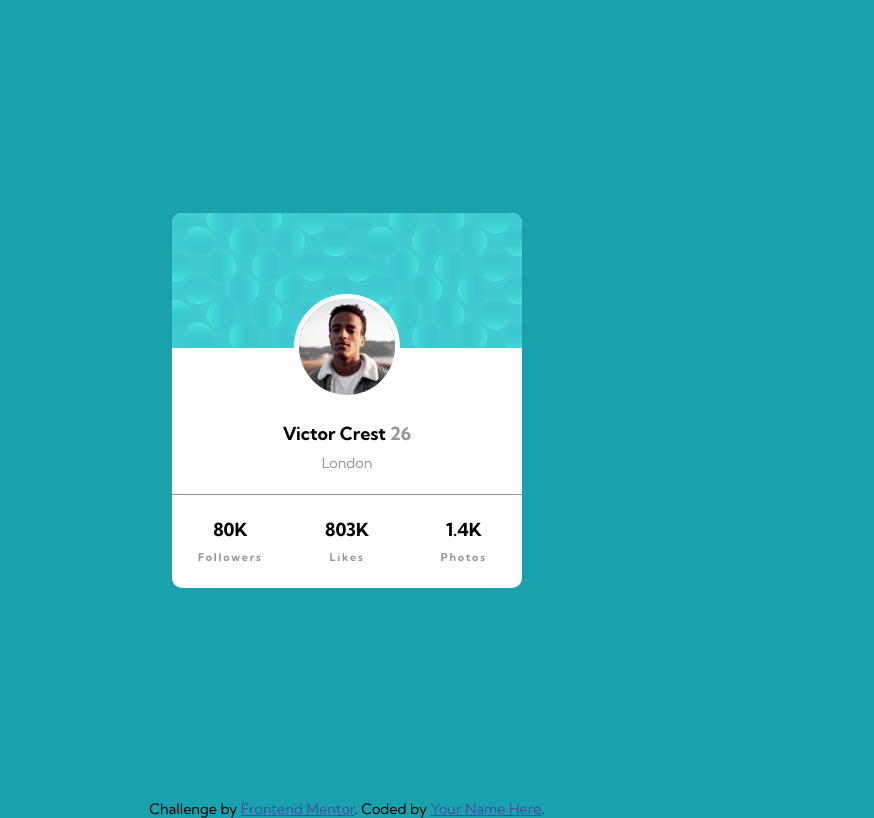
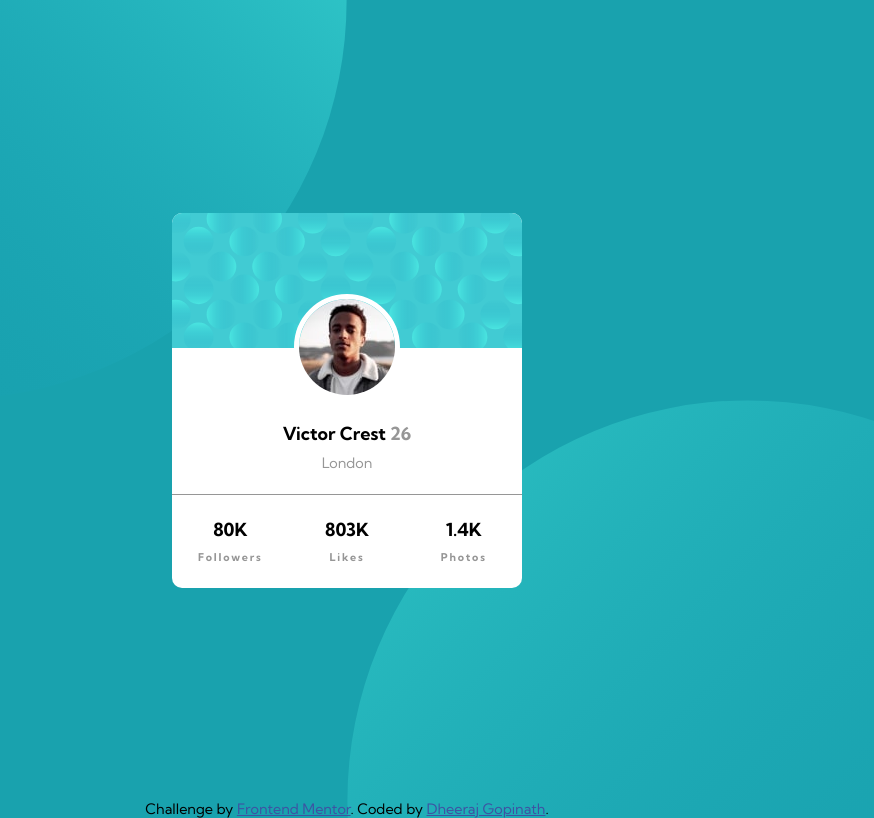
Before and after one commit to dheerajgopi/frontendmentor-challenge, a website: page public/profile-card-component/index.html in a window 1280 px wide. Shown: the whole page, without its empty margins (293-1167 px from the left). Drawn offline with Linux system fonts and the light colour scheme.

Commit message:
Add background pattern

```diff
--- a/public/profile-card-component/index.css
+++ b/public/profile-card-component/index.css
@@ -13,9 +13,13 @@ html, body {
     font-family: 'Kumbh Sans', sans-serif;
 }
 
+/* backdrop */
+
 body {
     width: 100vw;
     height: 100vh;
+    background: url(images/bg-pattern-top.svg) calc(50vw - 100vh) -50vh no-repeat, url(images/bg-pattern-bottom.svg) 50vw 50vh no-repeat;
+    background-size: auto 100vh;
     background-color: hsl(185, 75%, 39%);
 }
 
--- a/public/profile-card-component/index.html
+++ b/public/profile-card-component/index.html
@@ -42,7 +42,7 @@
   </div>
   <div class="attribution">
     Challenge by <a href="https://www.frontendmentor.io?ref=challenge" target="_blank">Frontend Mentor</a>.
-    Coded by <a href="#">Your Name Here</a>.
+    Coded by <a href="https://github.com/dheerajgopi" target="_blank">Dheeraj Gopinath</a>.
   </div>
 </body>
 </html>
```
